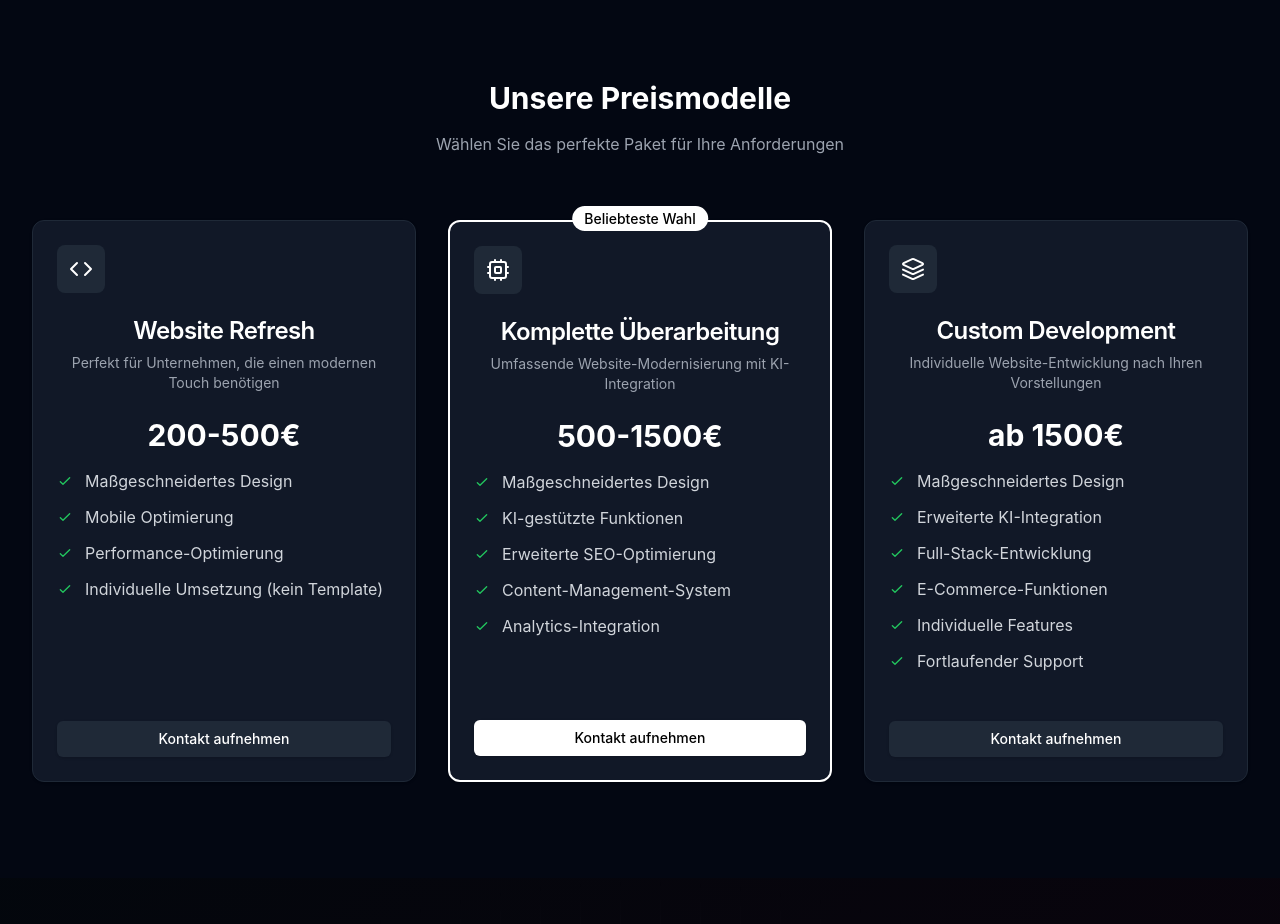
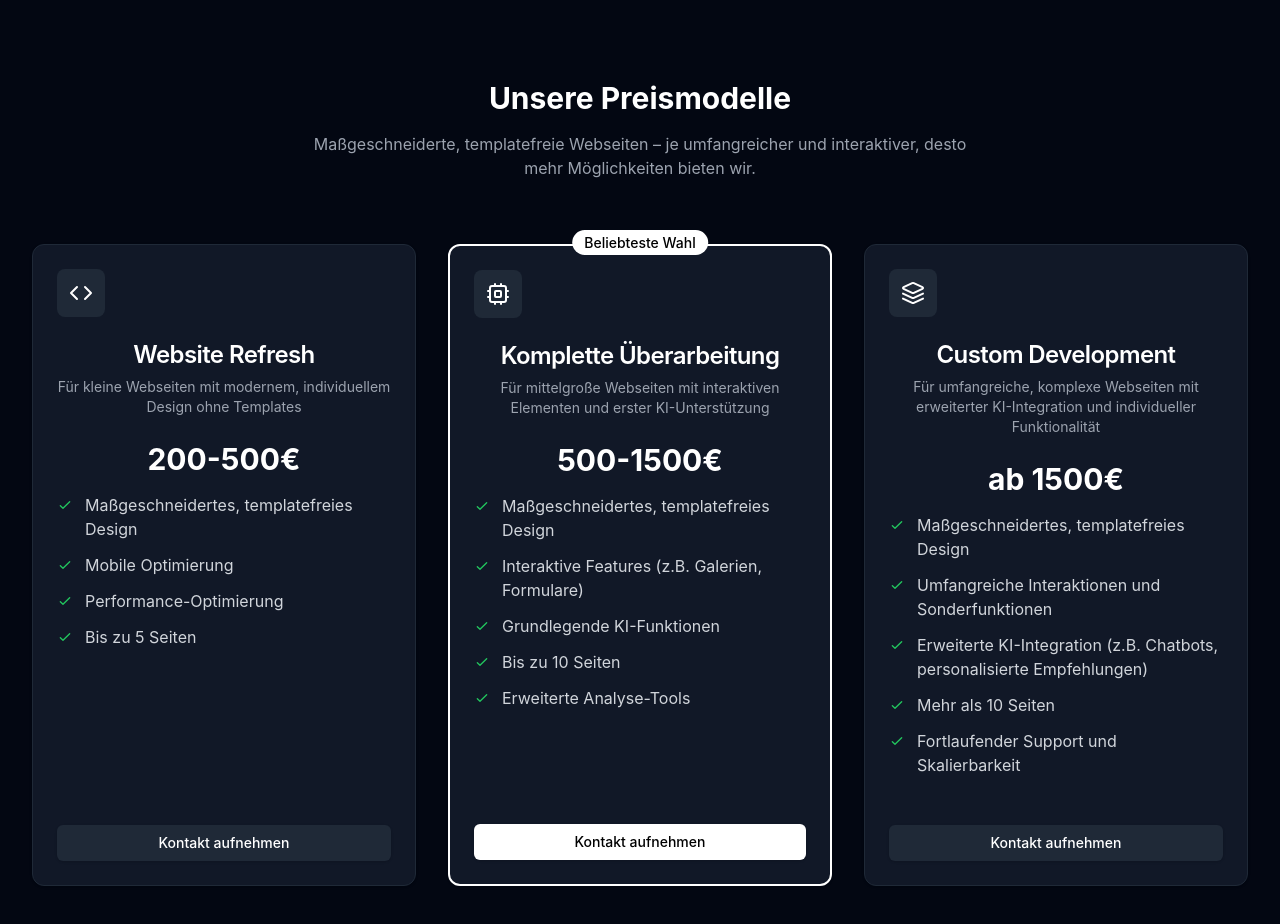
Before and after one commit to kaepmic04/vinvirt, a React (Vite) app: page / in a window 1280 px wide. Shown: the part 2240-3164 px from the top of the page. Built offline with nearby package versions, Linux system fonts and the light colour scheme.

Commit message:
pricing change final

```diff
--- a/src/components/PricingSection.tsx
+++ b/src/components/PricingSection.tsx
@@ -15,25 +15,25 @@ const pricingPlans = [
   {
     title: 'Website Refresh',
     price: '200-500€',
-    description: 'Perfekt für Unternehmen, die einen modernen Touch benötigen',
+    description: 'Für kleine Webseiten mit modernem, individuellem Design ohne Templates',
     features: [
-      'Maßgeschneidertes Design',
+      'Maßgeschneidertes, templatefreies Design',
       'Mobile Optimierung',
       'Performance-Optimierung',
-      'Individuelle Umsetzung (kein Template)',
+      'Bis zu 5 Seiten',
     ],
     icon: Code,
   },
   {
     title: 'Komplette Überarbeitung',
     price: '500-1500€',
-    description: 'Umfassende Website-Modernisierung mit KI-Integration',
+    description: 'Für mittelgroße Webseiten mit interaktiven Elementen und erster KI-Unterstützung',
     features: [
-      'Maßgeschneidertes Design',
-      'KI-gestützte Funktionen',
-      'Erweiterte SEO-Optimierung',
-      'Content-Management-System',
-      'Analytics-Integration',
+      'Maßgeschneidertes, templatefreies Design',
+      'Interaktive Features (z.B. Galerien, Formulare)',
+      'Grundlegende KI-Funktionen',
+      'Bis zu 10 Seiten',
+      'Erweiterte Analyse-Tools',
     ],
     icon: Cpu,
     featured: true,
@@ -41,14 +41,13 @@ const pricingPlans = [
   {
     title: 'Custom Development',
     price: 'ab 1500€',
-    description: 'Individuelle Website-Entwicklung nach Ihren Vorstellungen',
+    description: 'Für umfangreiche, komplexe Webseiten mit erweiterter KI-Integration und individueller Funktionalität',
     features: [
-      'Maßgeschneidertes Design',
-      'Erweiterte KI-Integration',
-      'Full-Stack-Entwicklung',
-      'E-Commerce-Funktionen',
-      'Individuelle Features',
-      'Fortlaufender Support',
+      'Maßgeschneidertes, templatefreies Design',
+      'Umfangreiche Interaktionen und Sonderfunktionen',
+      'Erweiterte KI-Integration (z.B. Chatbots, personalisierte Empfehlungen)',
+      'Mehr als 10 Seiten',
+      'Fortlaufender Support und Skalierbarkeit',
     ],
     icon: Layers,
   },
@@ -112,7 +111,7 @@ export function PricingSection() {
             transition={{ duration: 0.6, delay: 0.2 }}
             className="text-gray-400 max-w-2xl mx-auto"
           >
-            Wählen Sie das perfekte Paket für Ihre Anforderungen
+            Maßgeschneiderte, templatefreie Webseiten – je umfangreicher und interaktiver, desto mehr Möglichkeiten bieten wir.
           </motion.p>
         </div>
 
```
